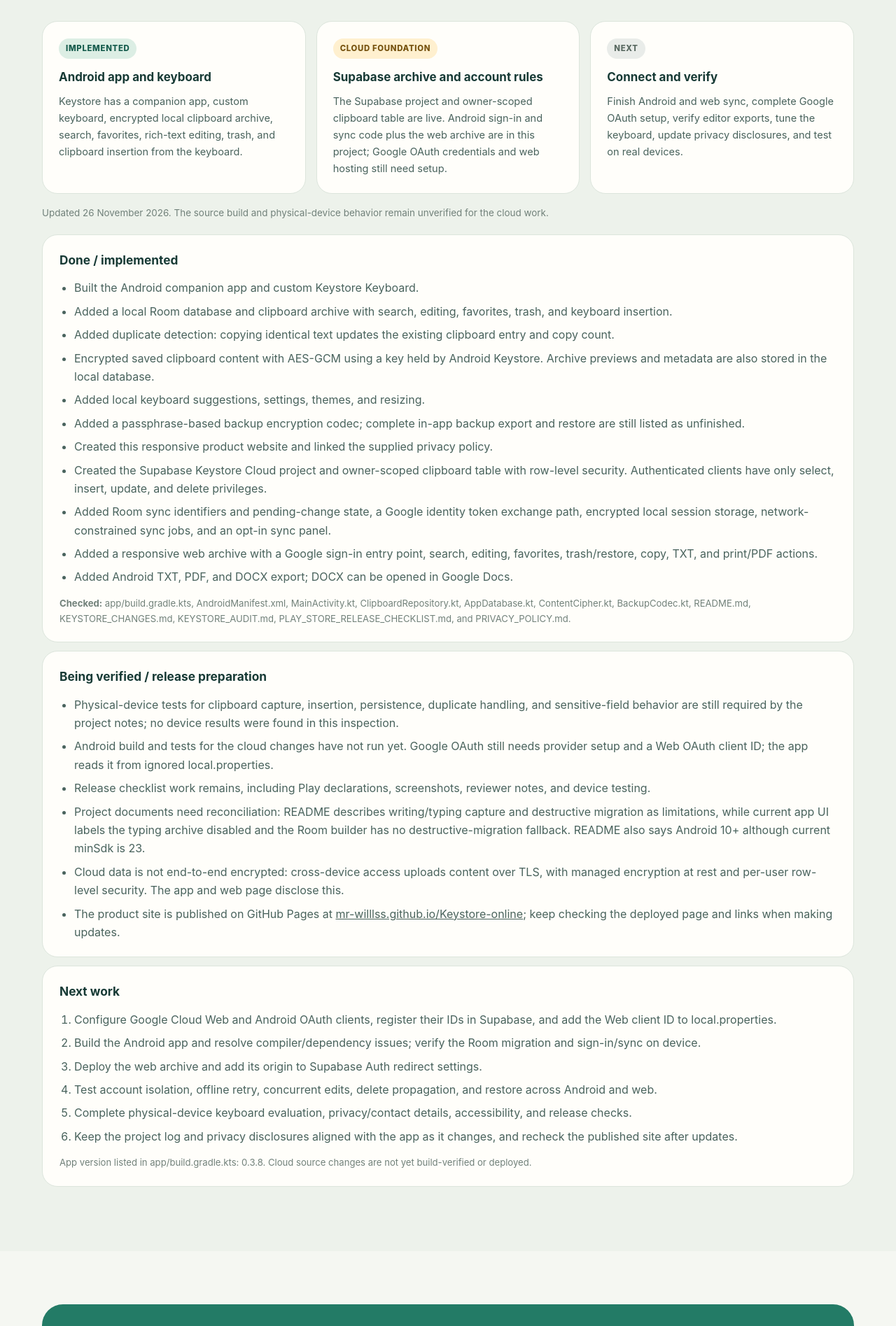
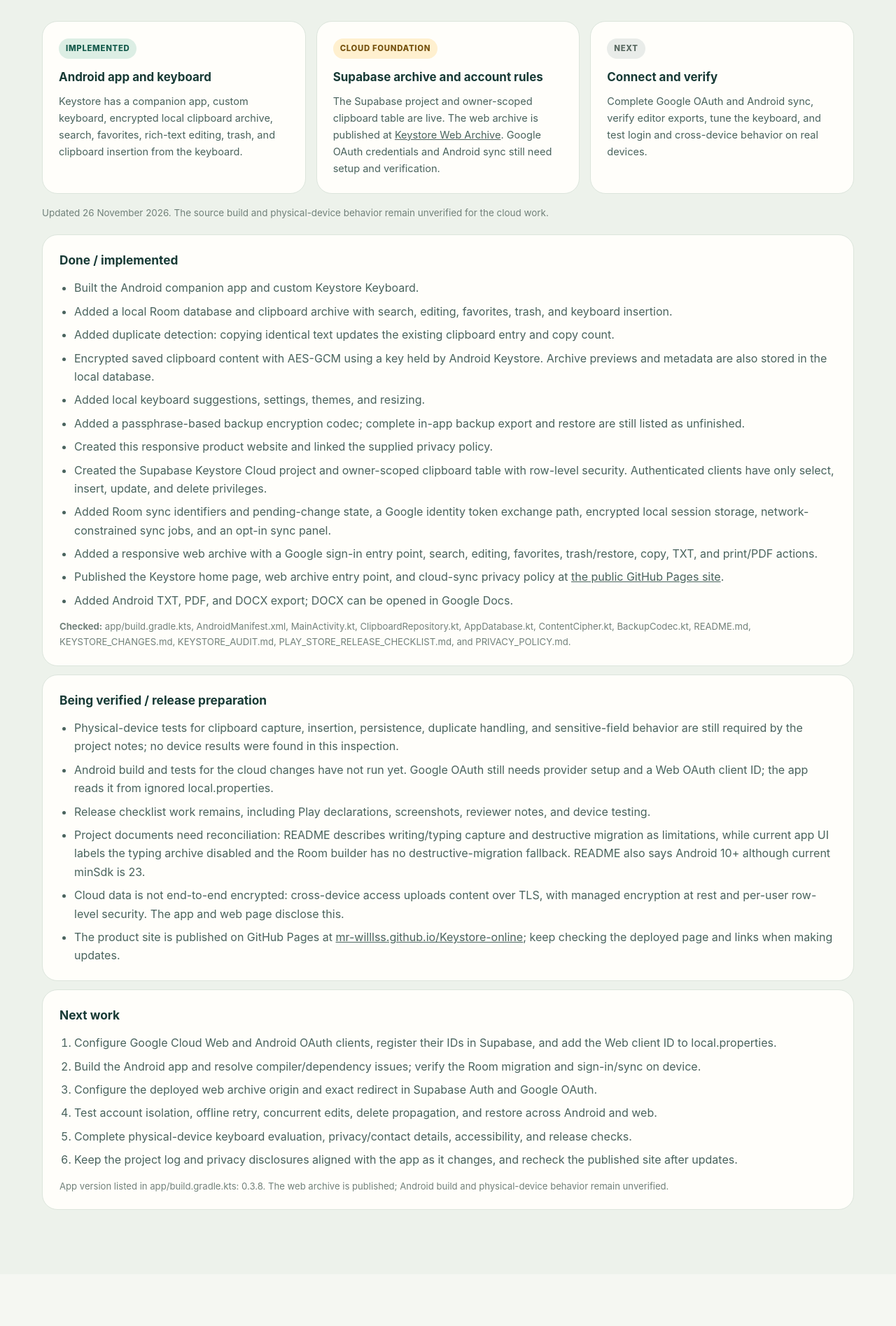
Before and after one commit to Mr-Willlss/key-store-privacy-policy, a plain HTML site: page index.html in a window 1280 px wide. Shown: the part 3280-5175 px from the top of the page at 70% size. Drawn offline with Linux system fonts and the light colour scheme.

Commit message:
Update site with live archive and current project status

```diff
--- a/index.html
+++ b/index.html
@@ -370,12 +370,12 @@
           <article class="progress-card">
             <span class="status review">Cloud foundation</span>
             <h3>Supabase archive and account rules</h3>
-            <p>The Supabase project and owner-scoped clipboard table are live. Android sign-in and sync code plus the web archive are in this project; Google OAuth credentials and web hosting still need setup.</p>
+            <p>The Supabase project and owner-scoped clipboard table are live. The web archive is published at <a href="web/">Keystore Web Archive</a>. Google OAuth credentials and Android sync still need setup and verification.</p>
           </article>
           <article class="progress-card">
             <span class="status next">Next</span>
             <h3>Connect and verify</h3>
-            <p>Finish Android and web sync, complete Google OAuth setup, verify editor exports, tune the keyboard, update privacy disclosures, and test on real devices.</p>
+            <p>Complete Google OAuth and Android sync, verify editor exports, tune the keyboard, and test login and cross-device behavior on real devices.</p>
           </article>
         </div>
         <p class="status-note">Updated 26 November 2026. The source build and physical-device behavior remain unverified for the cloud work.</p>
@@ -392,6 +392,7 @@
             <li>Created the Supabase Keystore Cloud project and owner-scoped clipboard table with row-level security. Authenticated clients have only select, insert, update, and delete privileges.</li>
             <li>Added Room sync identifiers and pending-change state, a Google identity token exchange path, encrypted local session storage, network-constrained sync jobs, and an opt-in sync panel.</li>
             <li>Added a responsive web archive with a Google sign-in entry point, search, editing, favorites, trash/restore, copy, TXT, and print/PDF actions.</li>
+            <li>Published the Keystore home page, web archive entry point, and cloud-sync privacy policy at <a href="web/">the public GitHub Pages site</a>.</li>
             <li>Added Android TXT, PDF, and DOCX export; DOCX can be opened in Google Docs.</li>
           </ul>
           <p class="log-evidence"><strong>Checked:</strong> app/build.gradle.kts, AndroidManifest.xml, MainActivity.kt, ClipboardRepository.kt, AppDatabase.kt, ContentCipher.kt, BackupCodec.kt, README.md, KEYSTORE_CHANGES.md, KEYSTORE_AUDIT.md, PLAY_STORE_RELEASE_CHECKLIST.md, and PRIVACY_POLICY.md.</p>
@@ -412,12 +413,12 @@
           <ol>
             <li>Configure Google Cloud Web and Android OAuth clients, register their IDs in Supabase, and add the Web client ID to local.properties.</li>
             <li>Build the Android app and resolve compiler/dependency issues; verify the Room migration and sign-in/sync on device.</li>
-            <li>Deploy the web archive and add its origin to Supabase Auth redirect settings.</li>
+            <li>Configure the deployed web archive origin and exact redirect in Supabase Auth and Google OAuth.</li>
             <li>Test account isolation, offline retry, concurrent edits, delete propagation, and restore across Android and web.</li>
             <li>Complete physical-device keyboard evaluation, privacy/contact details, accessibility, and release checks.</li>
             <li>Keep the project log and privacy disclosures aligned with the app as it changes, and recheck the published site after updates.</li>
           </ol>
-          <p class="log-evidence">App version listed in app/build.gradle.kts: 0.3.8. Cloud source changes are not yet build-verified or deployed.</p>
+          <p class="log-evidence">App version listed in app/build.gradle.kts: 0.3.8. The web archive is published; Android build and physical-device behavior remain unverified.</p>
         </div>
       </div>
     </section>
@@ -436,7 +437,7 @@
       <div class="footer-links">
         <a href="#features">Features</a>
         <a href="#progress">Project log</a>
-        <a href="docs/KEYSTORE_CHANGES.md">Full project history</a>
+        <a href="docs/IMPLEMENTATION_LOG.md">Full project history</a>
         <a href="privacy-policy/">Privacy policy</a>
       </div>
       <span>Android clipboard archive &amp; keyboard</span>
```
